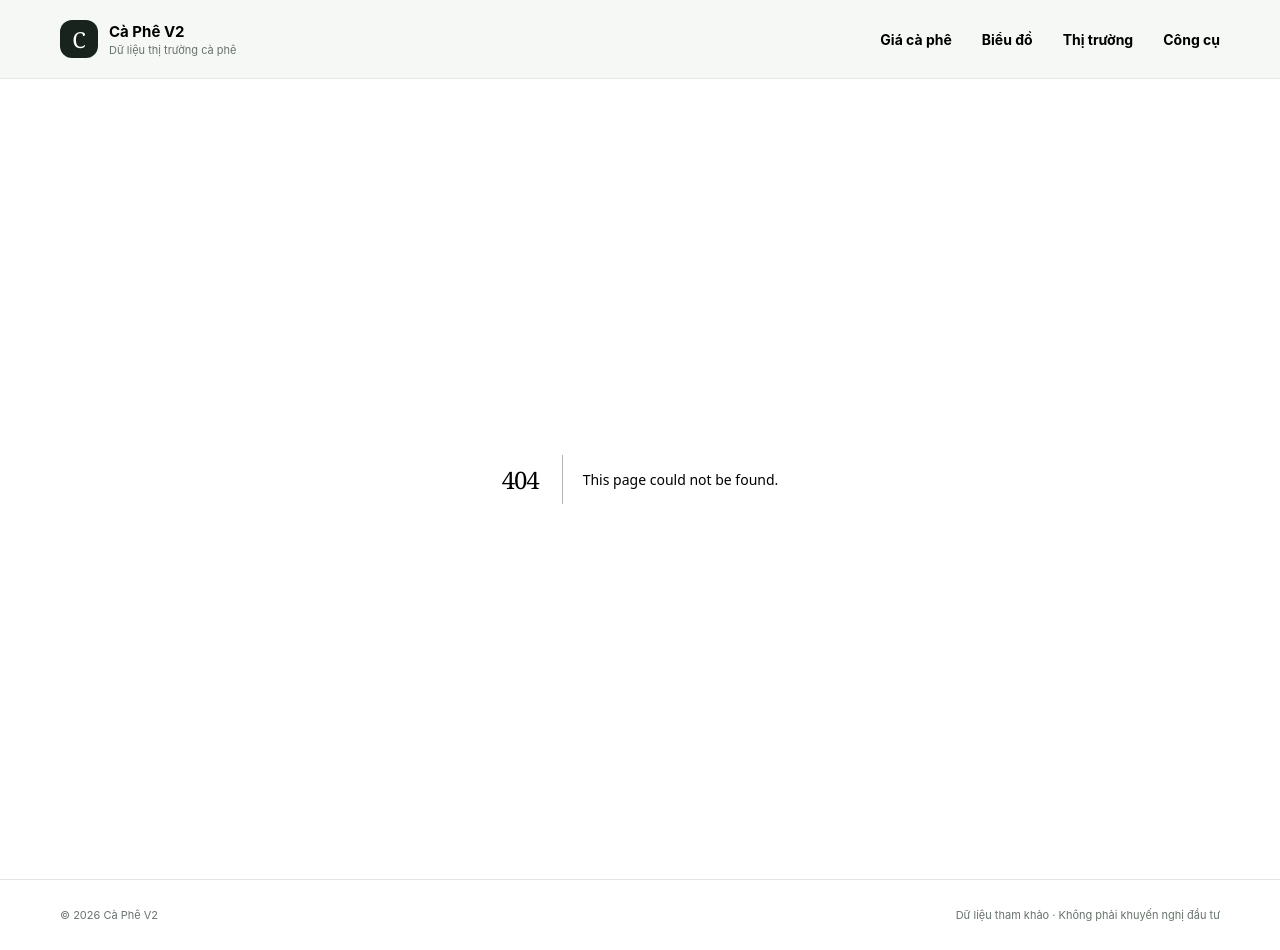
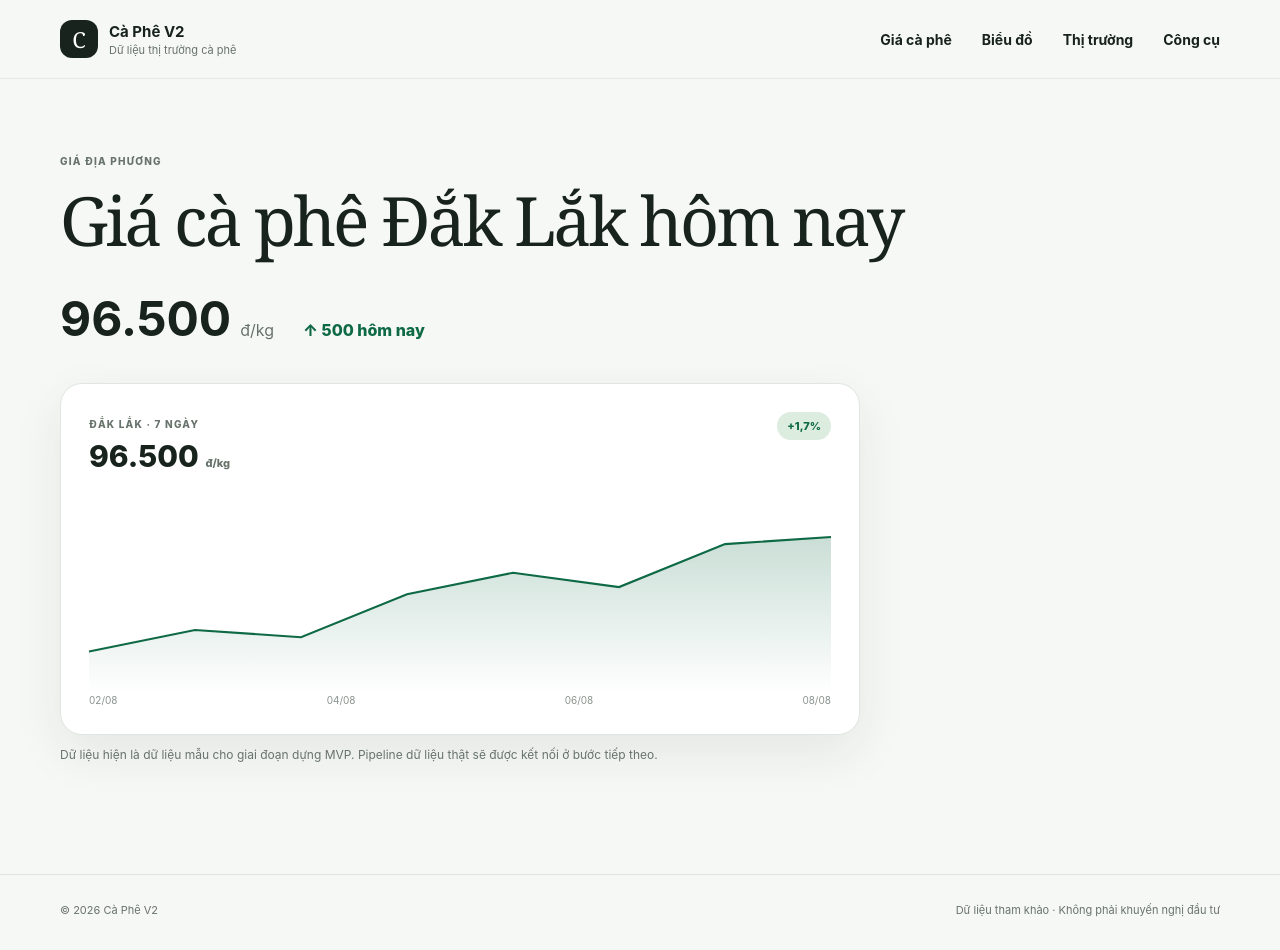
Before and after one commit to giothoibentroi/ca-phe-v2, a Next.js app: page /gia-ca-phe/dak-lak in a window 1280 px wide. Before the commit this address had no page. Built offline with nearby package versions, Linux system fonts and the light colour scheme.

Commit message:
feat: add local coffee price pages

```diff
--- /dev/null
+++ b/src/app/gia-ca-phe/[slug]/page.tsx
@@ -0,0 +1,25 @@
+import { notFound } from "next/navigation";
+import { coffeePrices } from "@/data/coffee";
+import { PriceChart } from "@/components/PriceChart";
+
+export default async function LocationPage({ params }: { params: Promise<{ slug: string }> }) {
+  const { slug } = await params;
+  const item = coffeePrices.find((price) => price.slug === slug);
+  if (!item) notFound();
+
+  const money = new Intl.NumberFormat("vi-VN").format(item.price);
+
+  return (
+    <main className="container subpage">
+      <span className="eyebrow">Giá địa phương</span>
+      <h1>Giá cà phê {item.location} hôm nay</h1>
+      <div className="detail-price">
+        <strong>{money}</strong>
+        <span>đ/kg</span>
+        <em>↑ {item.change.toLocaleString("vi-VN")} hôm nay</em>
+      </div>
+      <section className="panel detail-chart"><PriceChart /></section>
+      <p className="note">Dữ liệu hiện là dữ liệu mẫu cho giai đoạn dựng MVP. Pipeline dữ liệu thật sẽ được kết nối ở bước tiếp theo.</p>
+    </main>
+  );
+}
```
